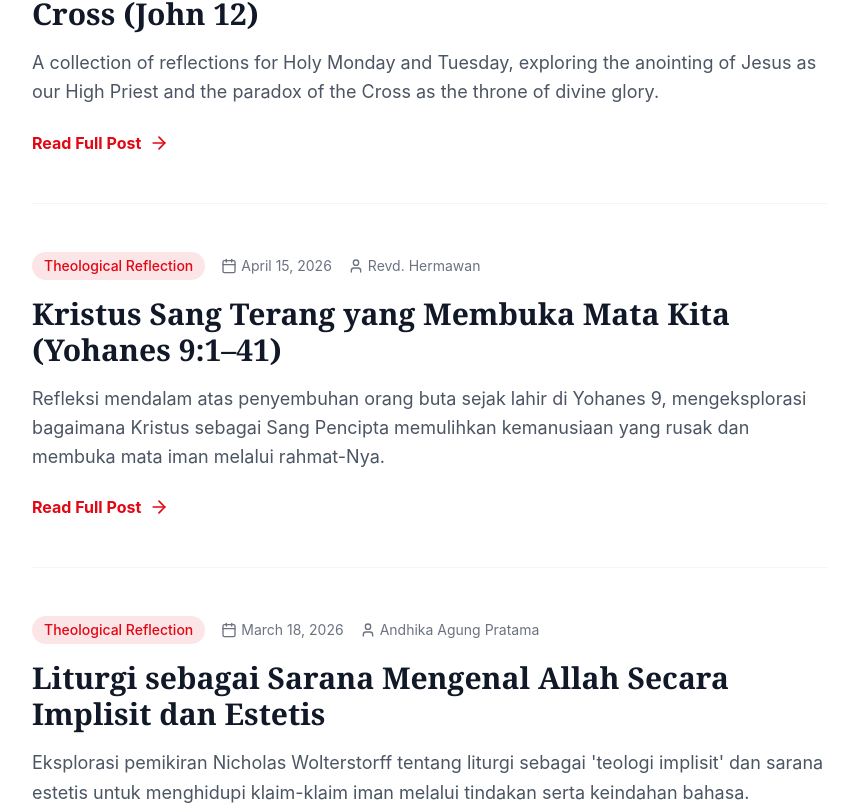
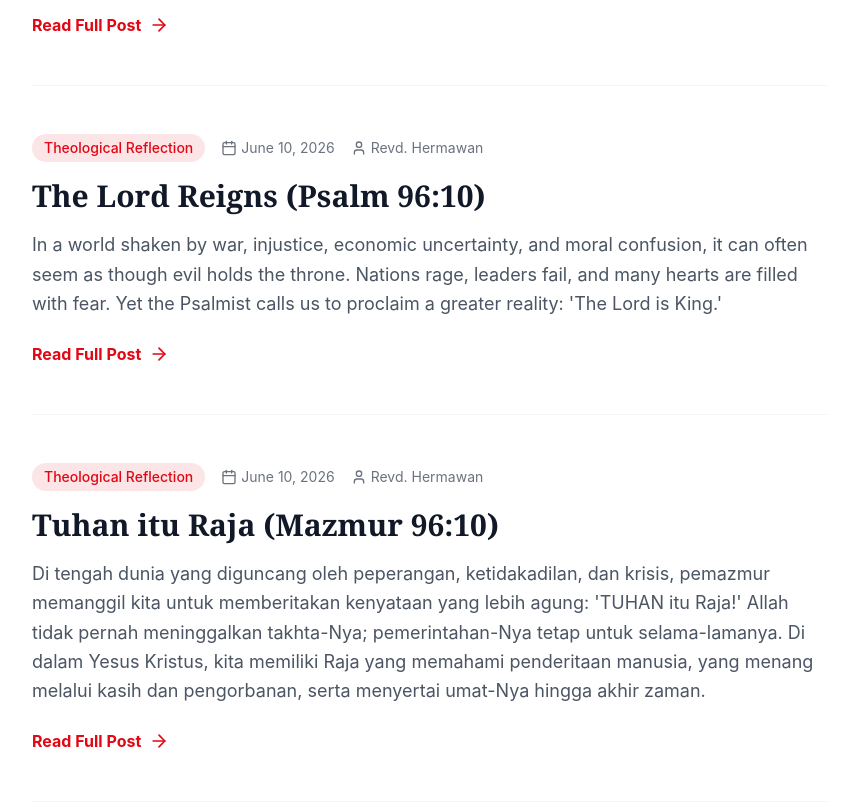
Before and after one commit to muliawanoetama/pac-website, a Next.js app: page /blog in a window 1280 px wide. Shown: the part 1278-2083 px from the top of the page, without its empty margins (0-853 px from the left). Built offline with nearby package versions, Linux system fonts and the light colour scheme.

Commit message:
Update blog post

```diff
--- a/data/blogPosts.js
+++ b/data/blogPosts.js
@@ -1,6 +1,98 @@
 export const blogPosts = [
 	{
-    id: 5,
+		id: 11,
+		title: "The God Who Dwells with His People (Joshua 6; Luke 21:5–38)",
+		excerpt: "Drawing from the fall of Jericho in Joshua and Jesus' prophecy of the Temple's destruction in Luke, this reflection reminds us that God's presence is never confined to physical structures or earthly institutions. Instead, the Lord desires to dwell within a redeemed community. Our ultimate hope rests not in fleeting worldly grandeur, but in the living, enduring presence of Christ among His people",
+		date: "June 10, 2026",
+		author: "Revd. Hermawan",
+		category: "Theological Reflection",
+		content: `
+<p>In Joshua 6, the walls of Jericho fall as the Ark of the Covenant—the sign of God's presence—goes before His people. The Lord is not distant or confined to a place; He is the God who comes to dwell among His people, leading them into His promises.</p>
+
+<p>In Luke 21, Jesus foretells the destruction of the Temple. The magnificent building that impressed many would not endure. Why? Because God's purpose has never been merely to inhabit a structure. The Temple had become marked by corruption and unbelief, and judgment would come upon it.</p>
+
+<p>Yet this is not simply a story of destruction. It is a revelation of God's heart. The Lord desires to dwell with His people more than in buildings made by human hands. In Jesus Christ, God has come among us, and through His Spirit He makes His home in His people. The true dwelling place of God is not a corrupt temple but a redeemed community gathered around Christ.</p>
+
+<p>Therefore, our hope is not in earthly institutions, however impressive they may seem, but in the living presence of God. Kingdoms rise and fall, cities are built and destroyed, but Christ remains with His people forever.</p>
+
+<h3>Collect</h3>
+
+<p>Lord God, whose desire is to dwell among Your people: keep us from trusting in outward things and teach us to find our confidence in Your presence alone. Make us a holy dwelling place for Your Spirit, that we may remain faithful until the coming of Your Son, Jesus Christ our Lord. Amen.</p>
+		`
+	},
+	{
+		id: 12,
+		title: "Allah yang Berdiam Bersama Umat-Nya (Yosua 6; Lukas 21:5–38)",
+		excerpt: "Dalam Yosua 6 dan Lukas 21, kita belajar bahwa Tuhan tidak terbatas pada bangunan buatan tangan manusia, melainkan rindu berdiam di tengah umat-Nya. Tempat kediaman Allah yang sejati bukanlah bait lahiriah yang bisa runtuh oleh dosa, melainkan komunitas umat-Nya yang telah ditebus dalam Kristus. Oleh karena itu, pengharapan kita tidak terletak pada lembaga-lembaga duniawi, melainkan pada hadirat Allah yang hidup yang menyertai umat-Nya untuk selama-lamanya.",
+		date: "June 10, 2026",
+		author: "Revd. Hermawan",
+		category: "Theological Reflection",
+		content: `
+<p>Dalam Yosua 6, tembok Yerikho runtuh ketika Tabut Perjanjian—tanda kehadiran Allah—berjalan di depan umat-Nya. Tuhan bukanlah Allah yang jauh atau terbatas pada suatu tempat tertentu; Ia adalah Allah yang datang untuk berdiam di tengah umat-Nya, memimpin mereka masuk ke dalam janji-janji-Nya.</p>
+
+<p>Dalam Lukas 21, Yesus menubuatkan kehancuran Bait Allah. Bangunan megah yang begitu mengagumkan bagi banyak orang itu tidak akan bertahan. Mengapa? Karena tujuan Allah tidak pernah hanya untuk mendiami sebuah bangunan. Bait Allah telah dicemari oleh korupsi rohani dan ketidakpercayaan, sehingga penghakiman akan datang atasnya.</p>
+
+<p>Namun kisah ini bukan sekadar tentang kehancuran. Ini adalah penyataan tentang hati Allah. Tuhan lebih rindu berdiam bersama umat-Nya daripada tinggal dalam bangunan yang dibuat oleh tangan manusia. Dalam Yesus Kristus, Allah datang dan tinggal di tengah-tengah kita, dan melalui Roh Kudus-Nya Ia menjadikan umat-Nya sebagai tempat kediaman-Nya. Tempat kediaman Allah yang sejati bukanlah bait yang telah rusak oleh dosa, melainkan komunitas yang telah ditebus dan dikumpulkan di sekitar Kristus.</p>
+
+<p>Karena itu, pengharapan kita tidak terletak pada lembaga-lembaga duniawi, betapapun megah dan mengesankannya, melainkan pada hadirat Allah yang hidup. Kerajaan-kerajaan bangkit dan runtuh, kota-kota dibangun dan dihancurkan, tetapi Kristus tetap menyertai umat-Nya untuk selama-lamanya.</p>
+
+<h3>Doa Kolekta</h3>
+
+<p>Ya Tuhan Allah, yang berkenan berdiam di tengah umat-Mu: jauhkanlah kami dari kepercayaan yang berlebihan kepada hal-hal lahiriah, dan ajarlah kami untuk menaruh keyakinan kami hanya pada hadirat-Mu. Jadikanlah kami tempat kediaman yang kudus bagi Roh-Mu, agar kami tetap setia sampai kedatangan Putra-Mu, Yesus Kristus, Tuhan kami. Amin.</p>
+		`
+	},
+	{
+		id: 13,
+		title: "The Lord Reigns (Psalm 96:10)",
+		excerpt: "In a world shaken by war, injustice, economic uncertainty, and moral confusion, it can often seem as though evil holds the throne. Nations rage, leaders fail, and many hearts are filled with fear. Yet the Psalmist calls us to proclaim a greater reality: 'The Lord is King.'",
+		date: "June 10, 2026",
+		author: "Revd. Hermawan",
+		category: "Theological Reflection",
+		content: `
+<p>Tell it out among the nations, 'The Lord is King.'</p>
+
+<p>In a world shaken by war, injustice, economic uncertainty, and moral confusion, it can often seem as though evil holds the throne. Nations rage, leaders fail, and many hearts are filled with fear. Yet the Psalmist calls us to proclaim a greater reality: “The Lord is King.”</p>
+
+<p>God has never abandoned His throne. The kingdoms of this world rise and fall, but His reign endures forever. The One who established the earth and made it firm continues to rule with wisdom and justice. Though His purposes may at times be hidden from our sight, His sovereignty remains unshaken.</p>
+
+<p>And the King whom we worship is not a ruler distant from the suffering of His people. In Jesus Christ, God Himself came and dwelt among us. He is the King who suffered with His people and for His people. He knows sorrow, rejection, injustice, and death. His throne was first revealed in the Cross before it was revealed in glory through the Resurrection. Christ is the crucified and risen King, who conquered sin, death, and the powers of evil not through worldly might, but through His self-giving love and sacrifice.</p>
+
+<p>Therefore, when the world is in turmoil, we trust not only that God is sovereign, but also that He understands our suffering. Our King has walked through the valley of affliction and emerged victorious. He lives, He reigns, and He remains with His people to the end of the age.</p>
+
+<p>Let us therefore ascribe glory to the King of heaven and earth, offering Him our worship, our obedience, and our hope. For the Lord reigns, Christ is risen, and His Kingdom shall have no end.</p>
+
+<h3>Prayer</h3>
+
+<p>O Lord, our glorious and crucified King, when the nations tremble and our hearts are troubled, strengthen us in faith. Remind us that You are not only the sovereign Ruler over all things, but also the Savior who suffered for us and now lives forever. Teach us to trust in Your reign, proclaim Your Kingdom among the nations, and live in the hope of Your final victory; through Jesus Christ, King of kings and Lord of lords. Amen.</p>
+		`
+	},
+	{
+		id: 14,
+		title: "Tuhan itu Raja (Mazmur 96:10)",
+		excerpt: "Di tengah dunia yang diguncang oleh peperangan, ketidakadilan, dan krisis, pemazmur memanggil kita untuk memberitakan kenyataan yang lebih agung: 'TUHAN itu Raja!' Allah tidak pernah meninggalkan takhta-Nya; pemerintahan-Nya tetap untuk selama-lamanya. Di dalam Yesus Kristus, kita memiliki Raja yang memahami penderitaan manusia, yang menang melalui kasih dan pengorbanan, serta menyertai umat-Nya hingga akhir zaman.",
+		date: "June 10, 2026",
+		author: "Revd. Hermawan",
+		category: "Theological Reflection",
+		content: `
+<p>Katakanlah di antara bangsa-bangsa: 'TUHAN itu Raja!'</p>
+
+<p>Di tengah dunia yang diguncang oleh peperangan, ketidakadilan, krisis ekonomi, dan kebingungan moral, sering kali tampak seolah-olah kejahatan sedang memegang kendali. Bangsa-bangsa bergolak, para pemimpin mengecewakan, dan banyak hati dipenuhi ketakutan. Namun pemazmur memanggil kita untuk memberitakan suatu kenyataan yang lebih agung: “TUHAN itu Raja!”</p>
+
+<p>Allah tidak pernah meninggalkan takhta-Nya. Kerajaan-kerajaan dunia datang dan pergi, tetapi pemerintahan-Nya tetap untuk selama-lamanya. Dia yang mendirikan bumi dan meneguhkannya adalah Dia yang terus memerintah dengan hikmat dan keadilan. Meskipun jalan-jalan-Nya terkadang tersembunyi dari pandangan kita, kedaulatan-Nya tidak pernah terguncang.</p>
+
+<p>Dan Raja yang kita sembah bukanlah Raja yang jauh dari penderitaan umat-Nya. Di dalam Yesus Kristus, Allah sendiri datang dan tinggal di tengah kita. Ia adalah Raja yang menderita bersama umat-Nya dan bagi umat-Nya. Ia mengenal kesedihan, penolakan, ketidakadilan, dan kematian. Takhta-Nya pertama-tama dinyatakan melalui salib sebelum dimuliakan dalam kebangkitan. Kristus adalah Raja yang tersalib dan bangkit, yang mengalahkan dosa, maut, dan kuasa kejahatan bukan dengan kekuatan duniawi, melainkan melalui kasih dan pengorbanan-Nya.</p>
+
+<p>Karena itu, ketika dunia berada dalam kekacauan, kita tidak hanya percaya bahwa Allah berkuasa; kita juga percaya bahwa Ia memahami penderitaan kita. Raja kita telah berjalan melalui lembah penderitaan dan keluar sebagai pemenang. Ia hidup, Ia memerintah, dan Ia menyertai umat-Nya hingga akhir zaman.</p>
+
+<p>Maka marilah kita mempersembahkan kemuliaan kepada Raja surga dan bumi, memberikan kepada-Nya penyembahan, ketaatan, dan pengharapan kita. Sebab TUHAN meraja, Kristus telah bangkit, dan Kerajaan-Nya tidak akan berkesudahan.</p>
+
+<h3>Doa</h3>
+
+<p>Ya Tuhan, Raja kami yang mulia dan tersalib, ketika bangsa-bangsa bergoncang dan hati kami diliputi kegelisahan, teguhkanlah kami dalam iman. Ingatkan kami bahwa Engkau bukan hanya Raja yang berkuasa atas segala sesuatu, tetapi juga Juruselamat yang telah menderita bagi kami dan kini hidup untuk selama-lamanya. Ajarlah kami untuk mempercayai pemerintahan-Mu, memberitakan kerajaan-Mu di antara bangsa-bangsa, dan hidup dalam pengharapan akan kemenangan-Mu yang sempurna; melalui Yesus Kristus, Raja segala raja dan Tuhan segala tuan. Amin.</p>
+		`
+	},
+	{
+		id: 15,
 		title: "Kematian Bukan Kata Terakhir (Matius 28:1–10)",
 		excerpt: "Sebuah perenungan tentang peristiwa Paskah yang menegaskan bahwa kubur yang kosong adalah protes Allah terhadap keputusasaan. Melalui kebangkitan-Nya, Kristus membuktikan bahwa kegelapan dan maut tidak memiliki kuasa final atas hidup manusia.",
 		date: "April 9, 2026",
@@ -29,7 +121,7 @@ export const blogPosts = [
 		`
 	},
 	{
-    id: 6,
+		id: 16,
 		title: "Death Has No Final Word (Matthew 28:1–10)",
 		excerpt: "Sebuah renungan Paskah yang kuat mengenai kemenangan Kristus atas maut, mengeksplorasi bagaimana kubur yang kosong menjadi pernyataan harapan Allah yang menghancurkan keputusasaan manusia dan mengubah setiap akhir menjadi awal yang baru.",
 		date: "April 9, 2026",
@@ -56,7 +148,7 @@ export const blogPosts = [
 		`
 	},
 	{
-    id: 7,
+		id: 17,
 		title: "Holy Week Reflections 2026: From Bethany to the Cross (John 12)",
 		excerpt: "A collection of reflections for Holy Monday and Tuesday, exploring the anointing of Jesus as our High Priest and the paradox of the Cross as the throne of divine glory.",
 		date: "April 13, 2026",
@@ -140,7 +232,7 @@ export const blogPosts = [
 		`
 	},
 	{
-    id: 8,
+		id: 18,
 		title: "Kristus Sang Terang yang Membuka Mata Kita (Yohanes 9:1–41)",
 		excerpt: "Refleksi mendalam atas penyembuhan orang buta sejak lahir di Yohanes 9, mengeksplorasi bagaimana Kristus sebagai Sang Pencipta memulihkan kemanusiaan yang rusak dan membuka mata iman melalui rahmat-Nya.",
 		date: "April 15, 2026",
@@ -374,7 +466,7 @@ export const blogPosts = [
 		`
 	},
 	{
-    id: 9,
+		id: 19,
 		title: "Liturgi sebagai Sarana Mengenal Allah Secara Implisit dan Estetis",
 		excerpt: "Eksplorasi pemikiran Nicholas Wolterstorff tentang liturgi sebagai 'teologi implisit' dan sarana estetis untuk menghidupi klaim-klaim iman melalui tindakan serta keindahan bahasa.",
 		date: "March 18, 2026",
@@ -411,7 +503,7 @@ export const blogPosts = [
 		`
 	},
 	{
-    id: 10,
+		id: 20,
 		title: "Minta dan Kamu Akan Diberi: Janji Kesetiaan Allah dalam Doa",
 		excerpt: "Renungan kontemplatif berdasarkan Matius 7:7-12 dan Mazmur 138 tentang kepercayaan mendalam bahwa Tuhan sebagai Bapa yang baik akan memberikan yang terbaik bagi anak-anak-Nya.",
 		date: "March 2, 2026",
@@ -459,7 +551,7 @@ export const blogPosts = [
 		`
 	},
 	{
-    id: 11,
+		id: 21,
 		title: "Seeing Aslan’s World: A Reflection on Psalm 19",
 		excerpt: "Psalm 19 is a majestic hymn that celebrates God’s glory as revealed in both creation and Scripture.",
 		date: "November 10, 2025",
@@ -504,7 +596,7 @@ export const blogPosts = [
 		`
 	},
 	{
-    id: 12,
+		id: 22,
 		title: "The Breath of God’s Care: A Reflection on Psalm 144:3-4",
 		excerpt: "A poignant reflection on the paradox of God’s immense power and His intimate care for humanity.",
 		date: "November 7, 2025",
@@ -535,7 +627,7 @@ export const blogPosts = [
 		`
 	},
 	{
-    id: 13,
+		id: 23,
 		title: "A True Minister",
 		excerpt: "The inspiring story of Reverend Hans Egede and his mission to Greenland.",
 		date: "November 6, 2025",
@@ -569,7 +661,7 @@ export const blogPosts = [
 		`
 	},
 	{
-    id: 14,
+		id: 24,
 		title: "A Hindu Becomes a Christian",
 		excerpt: "A powerful testimony of a Hindu man finding salvation through reading the Bible.",
 		date: "November 5, 2025",
@@ -605,7 +697,7 @@ export const blogPosts = [
 		`
 	},
 	{
-    id: 15,
+		id: 25,
 		title: "Living Sacrifice and Liturgical Worship in the Anglican Tradition",
 		excerpt: "Exploring the call of Romans 12:1-2 and its reflection in Anglican worship.",
 		date: "July 22, 2025",
@@ -653,7 +745,7 @@ export const blogPosts = [
 		`
 	},
 	{
-    id: 16,
+		id: 26,
 		title: "A New You",
 		excerpt: "Exploring the promise of transformation in 2 Corinthians 5:17.",
 		date: "December 11, 2023",
@@ -685,7 +777,7 @@ export const blogPosts = [
 		`
 	},
 	{
-    id: 17,
+		id: 27,
 		title: "PERJAMUAN PERKAWINAN RAJA- Bagian 1",
 		excerpt: "Lihatlah Allah yang mengasihi itu dalam raja yang mempersiapkan perjamuan kawin.",
 		date: "December 9, 2023",
@@ -714,7 +806,7 @@ export const blogPosts = [
 		`
 	},
 	{
-    id: 18,
+		id: 28,
 		title: "Kemunafikan dan Kecanduan Pujian",
 		excerpt: "Membahas bahaya kemunafikan dan kecanduan pujian dalam kehidupan rohani.",
 		date: "December 9, 2023",
@@ -750,7 +842,7 @@ export const blogPosts = [
 		`
 	},
 	{
-    id: 19,
+		id: 29,
 		title: "GOD HAS COME FOR US",
 		excerpt: "Exploring the wonder of God becoming one of us to express His love.",
 		date: "December 9, 2023",
@@ -782,7 +874,7 @@ export const blogPosts = [
 		`
 	},
 	{
-    id: 20,
+		id: 30,
 		title: "GOD IS THE STAR",
 		excerpt: "Life is a story, but it’s not about you. God is the star of the story.",
 		date: "December 8, 2023",
@@ -810,7 +902,7 @@ export const blogPosts = [
 		`
 	},
 	{
-    id: 21,
+		id: 31,
 		title: "Hypocrisy and Praise Addiction",
 		excerpt: "Exploring Jesus' teaching on hypocrisy and the dangers of seeking human praise.",
 		date: "November 7, 2023",
@@ -837,7 +929,7 @@ export const blogPosts = [
 		`
 	},
 	{
-    id: 22,
+		id: 32,
 		title: "Journey to Emmaus with the Risen Christ",
 		excerpt: "Why did the two disciples ask Jesus to stay? Exploring the authority of Scripture.",
 		date: "April 20, 2023",
@@ -860,7 +952,7 @@ export const blogPosts = [
 		`
 	},
 	{
-    id: 23,
+		id: 33,
 		title: "Thomas, The Didymus",
 		excerpt: "Exploring the character of Thomas and his role as the 'twin' of our doubting minds.",
 		date: "April 19, 2023",
@@ -882,7 +974,7 @@ export const blogPosts = [
 		`
 	},
 	{
-    id: 24,
+		id: 34,
 		title: "Zacchaeus: the Chief of Sinners",
 		excerpt: "A reflection on the transformation of Zacchaeus and God's love for the lost.",
 		date: "October 27, 2022",
@@ -903,7 +995,7 @@ export const blogPosts = [
 		`
 	},
 	{
-    id: 25,
+		id: 35,
 		title: "Love Bade Me Welcome",
 		excerpt: "A reflection on the overwhelming love of God, the Father.",
 		date: "August 6, 2019",
```
Lines whose indentation alone changed are shown as unchanged.
